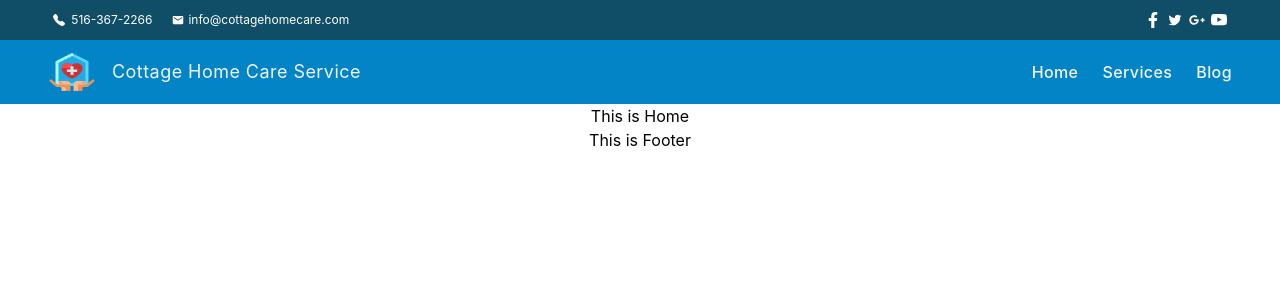
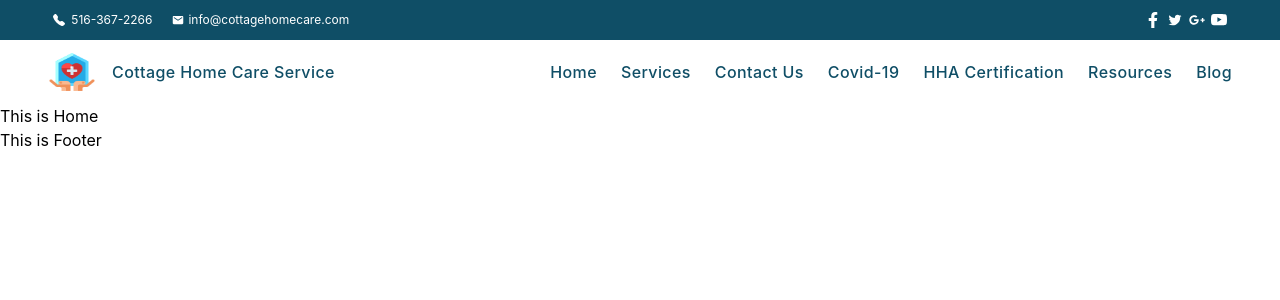
Before and after one commit to RakibHasanDev/care-guide-hmowork, a React (Create React App) app: page / in a window 1280 px wide. Shown: the top 300 px of the page. Built offline with nearby package versions, Linux system fonts and the light colour scheme.

Commit message:
added another components

```diff
--- a/src/App.css
+++ b/src/App.css
@@ -36,3 +36,7 @@
     transform: rotate(360deg);
   }
 }
+
+.body {
+  min-height: 100vh;
+}
--- a/src/App.js
+++ b/src/App.js
@@ -5,7 +5,7 @@ import router from './Route/Route';
 
 function App() {
   return (
-    <div className="App">
+    <div className="body">
 
       <RouterProvider router={router}>
 
--- a/src/Pages/NavBar/NavBar.js
+++ b/src/Pages/NavBar/NavBar.js
@@ -13,7 +13,7 @@ const NavBar = () => {
 
 
     return (
-        <div className="bg-sky-600 sticky top-0 z-50 py-1">
+        <div className=" sticky top-0 z-50 py-1">
             <div className="px-4 py-2 mx-auto w-[95%]">
                 <div className="relative flex items-center justify-between">
                     <NavLink
@@ -23,7 +23,7 @@ const NavBar = () => {
                         className="inline-flex items-center"
                     >
                         <img src={navLogo} className='w-12 h-10' alt="" />
-                        <span className="ml-4 text-md md:text-lg  tracking-wide text-gray-100 hover:text-blue-900">
+                        <span className="ml-4 font-medium tracking-wide text-[#0F4E66] transition-colors duration-200 hover:text-teal-accent-400 hover:text-blue-900">
                           Cottage Home Care Service
                         </span>
                     </NavLink>
@@ -34,7 +34,7 @@ const NavBar = () => {
                                 to='/home'
                                 aria-label="Home"
                                 title="Home"
-                                className="font-medium tracking-wide text-gray-100 transition-colors duration-200 hover:text-teal-accent-400 hover:text-blue-900"
+                                className="font-medium tracking-wide text-[#0F4E66] transition-colors duration-200 hover:text-teal-accent-400 hover:text-blue-900"
                             >
                                 Home
                             </NavLink>
@@ -44,7 +44,7 @@ const NavBar = () => {
                                 to='/services'
                                 aria-label="services"
                                 title="services"
-                                className="font-medium tracking-wide text-gray-100 transition-colors duration-200 hover:text-teal-accent-400 hover:text-blue-900"
+                                className="font-medium tracking-wide text-[#0F4E66] transition-colors duration-200 hover:text-teal-accent-400 hover:text-blue-900"
                             >
                                 Services
                             </NavLink>
@@ -56,7 +56,49 @@ const NavBar = () => {
                                 to='/blog'
                                 aria-label="Blog"
                                 title="Blog"
-                                className="font-medium tracking-wide text-gray-100 transition-colors duration-200 hover:text-teal-accent-400 hover:text-blue-900"
+                                className="font-medium tracking-wide text-[#0F4E66] transition-colors duration-200 hover:text-teal-accent-400 hover:text-blue-900"
+                            >
+                                Contact Us
+                            </NavLink>
+                        </li>
+
+                        <li>
+                            <NavLink
+                                to='/blog'
+                                aria-label="Blog"
+                                title="Blog"
+                                className="font-medium tracking-wide text-[#0F4E66] transition-colors duration-200 hover:text-teal-accent-400 hover:text-blue-900"
+                            >
+                                Covid-19
+                            </NavLink>
+                        </li>
+
+                        <li>
+                            <NavLink
+                                to='/blog'
+                                aria-label="Blog"
+                                title="Blog"
+                                className="font-medium tracking-wide text-[#0F4E66] transition-colors duration-200 hover:text-teal-accent-400 hover:text-blue-900"
+                            >
+                                HHA Certification
+                            </NavLink>
+                        </li>
+                        <li>
+                            <NavLink
+                                to='/blog'
+                                aria-label="Blog"
+                                title="Blog"
+                                className="font-medium tracking-wide text-[#0F4E66] transition-colors duration-200 hover:text-teal-accent-400 hover:text-blue-900"
+                            >
+                                Resources
+                            </NavLink>
+                        </li>
+                        <li>
+                            <NavLink
+                                to='/blog'
+                                aria-label="Blog"
+                                title="Blog"
+                                className="font-medium tracking-wide text-[#0F4E66] transition-colors duration-200 hover:text-teal-accent-400 hover:text-blue-900"
                             >
                                 Blog
                             </NavLink>
@@ -130,7 +172,7 @@ const NavBar = () => {
                                                     to='/home'
                                                     aria-label="Home"
                                                     title="Home"
-                                                    className="font-medium tracking-wide text-gray-100 transition-colors duration-200 hover:text-teal-accent-400 hover:text-blue-900"
+                                                    className="font-medium tracking-wide text-[#0F4E66] transition-colors duration-200 hover:text-teal-accent-400 hover:text-blue-900"
                                                 >
                                                     Home
                                                 </NavLink>
@@ -140,7 +182,7 @@ const NavBar = () => {
                                                     to='/services'
                                                     aria-label="services"
                                                     title="services"
-                                                    className="font-medium tracking-wide text-gray-100 transition-colors duration-200 hover:text-teal-accent-400 hover:text-blue-900"
+                                                    className="font-medium tracking-wide text-[#0F4E66] transition-colors duration-200 hover:text-teal-accent-400 hover:text-blue-900"
                                                 >
                                                     Services
                                                 </NavLink>
@@ -152,7 +194,7 @@ const NavBar = () => {
                                                     to='/blog'
                                                     aria-label="Blog"
                                                     title="Blog"
-                                                    className="font-medium tracking-wide text-gray-100 transition-colors duration-200 hover:text-teal-accent-400 hover:text-blue-900"
+                                                    className="font-medium tracking-wide text-[#0F4E66] transition-colors duration-200 hover:text-teal-accent-400 hover:text-blue-900"
                                                 >
                                                     Blog
                                                 </NavLink>
@@ -167,7 +209,7 @@ const NavBar = () => {
                                                                 to='/myReview'
                                                                 aria-label="myReview"
                                                                 title="myReview"
-                                                                className="font-medium tracking-wide text-gray-100 transition-colors duration-200 hover:text-teal-accent-400 hover:text-blue-900"
+                                                                className="font-medium tracking-wide text-[#0F4E66] transition-colors duration-200 hover:text-teal-accent-400 hover:text-blue-900"
                                                             >
                                                                 My Review
                                                             </NavLink>
@@ -177,14 +219,14 @@ const NavBar = () => {
                                                                 to='/cart'
                                                                 aria-label="myOrder"
                                                                 title="myOrder"
-                                                                className="font-medium tracking-wide text-gray-100 transition-colors duration-200 hover:text-teal-accent-400 hover:text-blue-900"
+                                                                className="font-medium tracking-wide text-[#0F4E66] transition-colors duration-200 hover:text-teal-accent-400 hover:text-blue-900"
                                                             >
                                                                 My Order
                                                             </NavLink>
                                                         </li>
                                                         <li>
                                                             <button onClick={logOutHandler}
-                                                                className="font-medium tracking-wide text-gray-100 transition-colors duration-200 hover:text-teal-accent-400 hover:text-blue-900"> Log Out</button>
+                                                                className="font-medium tracking-wide text-[#0F4E66] transition-colors duration-200 hover:text-teal-accent-400 hover:text-blue-900"> Log Out</button>
                                                         </li>
                                                     </>
                                                     :
@@ -194,7 +236,7 @@ const NavBar = () => {
                                                                 to='/login'
                                                                 aria-label="login"
                                                                 title="login"
-                                                                className="font-medium tracking-wide text-gray-100 transition-colors duration-200 hover:text-teal-accent-400 hover:text-blue-900"
+                                                                className="font-medium tracking-wide text-[#0F4E66] transition-colors duration-200 hover:text-teal-accent-400 hover:text-blue-900"
                                                             >
                                                                 Login
                                                             </NavLink>
@@ -205,7 +247,7 @@ const NavBar = () => {
                                                                 to='/register'
                                                                 aria-label="register"
                                                                 title="register"
-                                                                className="font-medium tracking-wide text-gray-100 transition-colors duration-200 hover:text-teal-accent-400 hover:text-blue-900"
+                                                                className="font-medium tracking-wide text-[#0F4E66] transition-colors duration-200 hover:text-teal-accent-400 hover:text-blue-900"
                                                             >
                                                                 Register
                                                             </NavLink>
```
